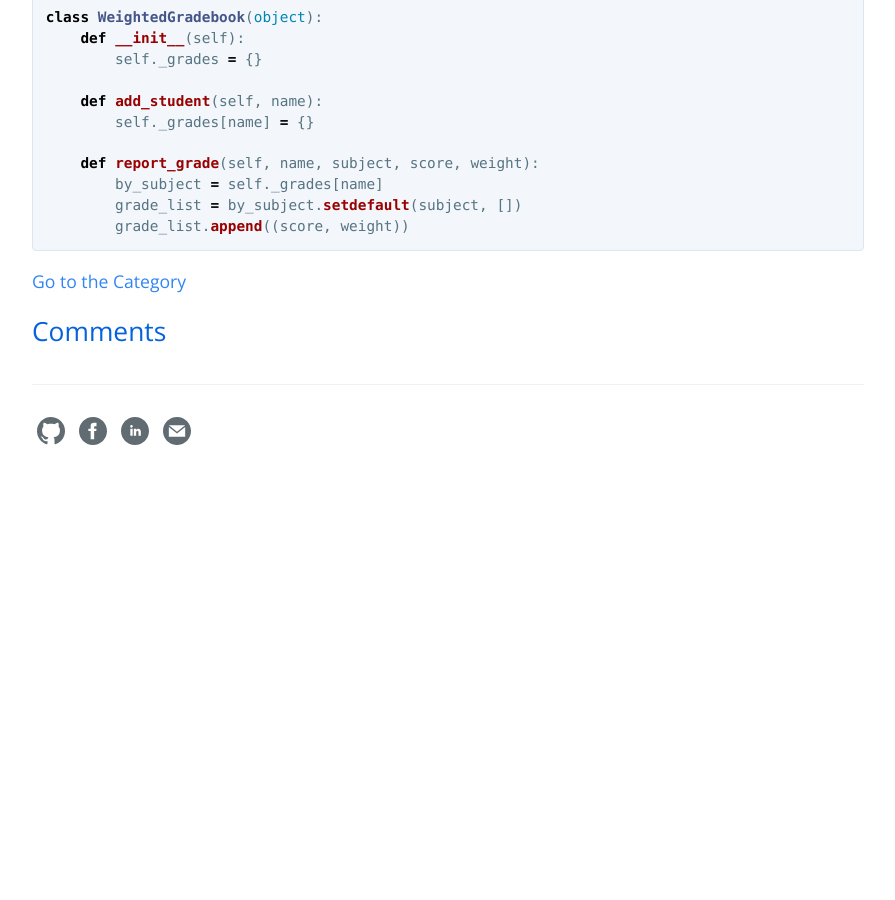
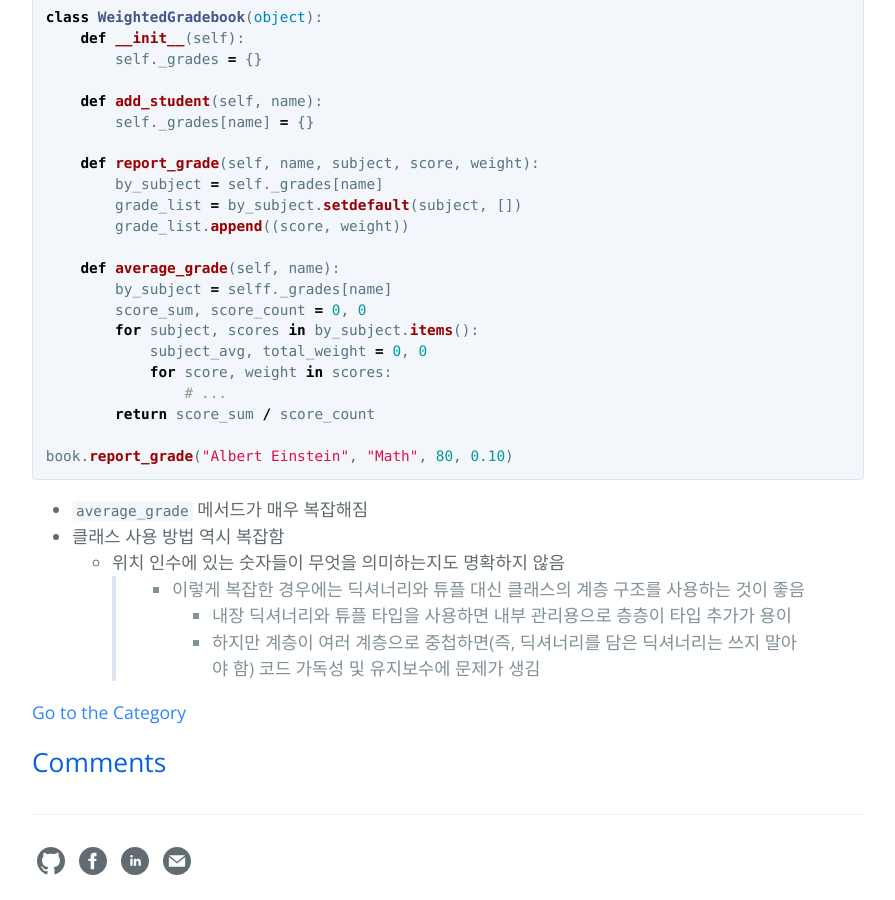
Before and after one commit to hcnoh/hcnoh.github.io, a Jekyll site: the page built from _posts/2018-10-03-effective-python-way22.md, in a window 1280 px wide and 900 px high, scrolled down 2378 px. Shown: the whole window, without its empty margins (192-1087 px from the left). Built offline with Jekyll 4.4.1, drawn with Linux system fonts in a browser that asks for light colours; comment, search, counter and statistics services are not loaded; before the commit the page ends 2877 px from its top, so only the background shows below that.

Commit message:
Update 2018-10-03-effective-python-way22.md

````diff
--- a/_posts/2018-10-03-effective-python-way22.md
+++ b/_posts/2018-10-03-effective-python-way22.md
@@ -105,4 +105,22 @@ class WeightedGradebook(object):
         by_subject = self._grades[name]
         grade_list = by_subject.setdefault(subject, [])
         grade_list.append((score, weight))
+
+    def average_grade(self, name):
+        by_subject = selff._grades[name]
+        score_sum, score_count = 0, 0
+        for subject, scores in by_subject.items():
+            subject_avg, total_weight = 0, 0
+            for score, weight in scores:
+                # ...
+        return score_sum / score_count
+
+book.report_grade("Albert Einstein", "Math", 80, 0.10)
 ```
+
+- `average_grade` 메서드가 매우 복잡해짐
+- 클래스 사용 방법 역시 복잡함
+  - 위치 인수에 있는 숫자들이 무엇을 의미하는지도 명확하지 않음
+> - 이렇게 복잡한 경우에는 딕셔너리와 튜플 대신 클래스의 계층 구조를 사용하는 것이 좋음
+>   - 내장 딕셔너리와 튜플 타입을 사용하면 내부 관리용으로 층층이 타입 추가가 용이
+>   - 하지만 계층이 여러 계층으로 중첩하면(즉, 딕셔너리를 담은 딕셔너리는 쓰지 말아야 함) 코드 가독성 및 유지보수에 문제가 생김
````
